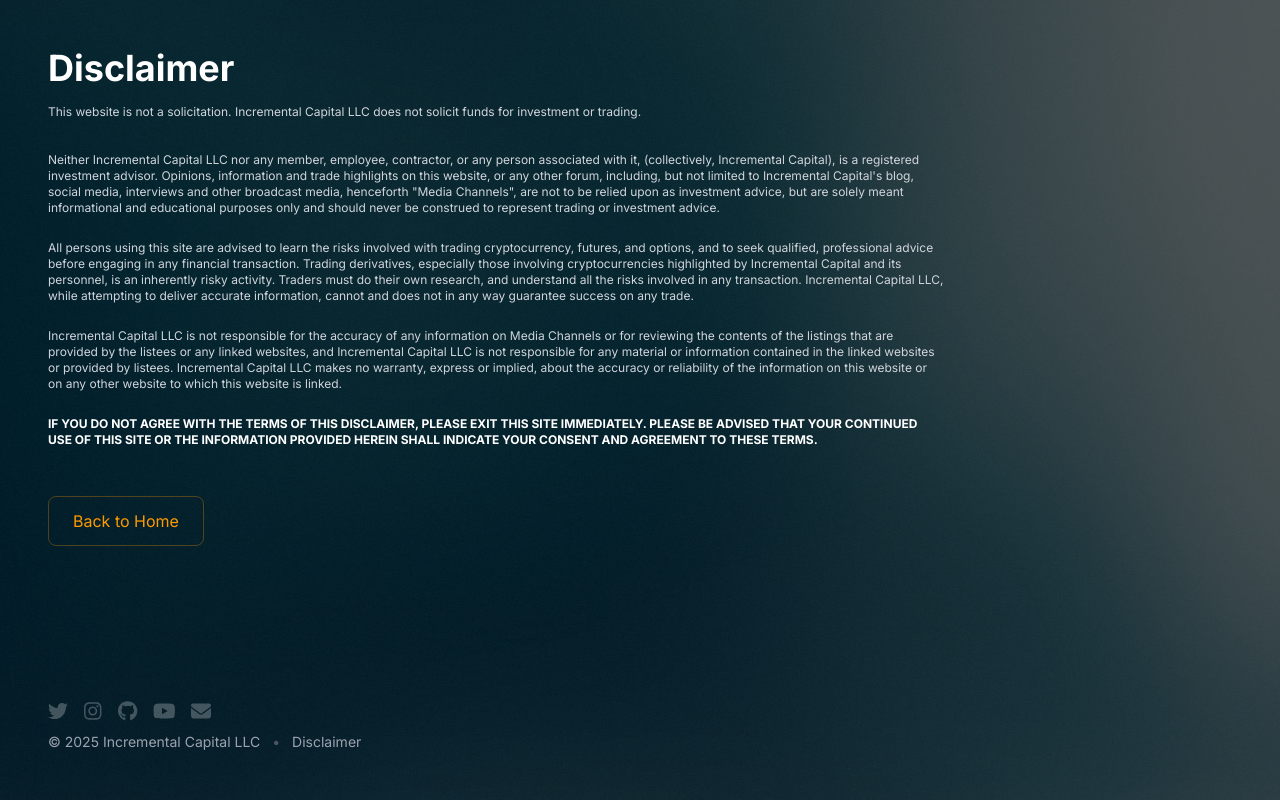
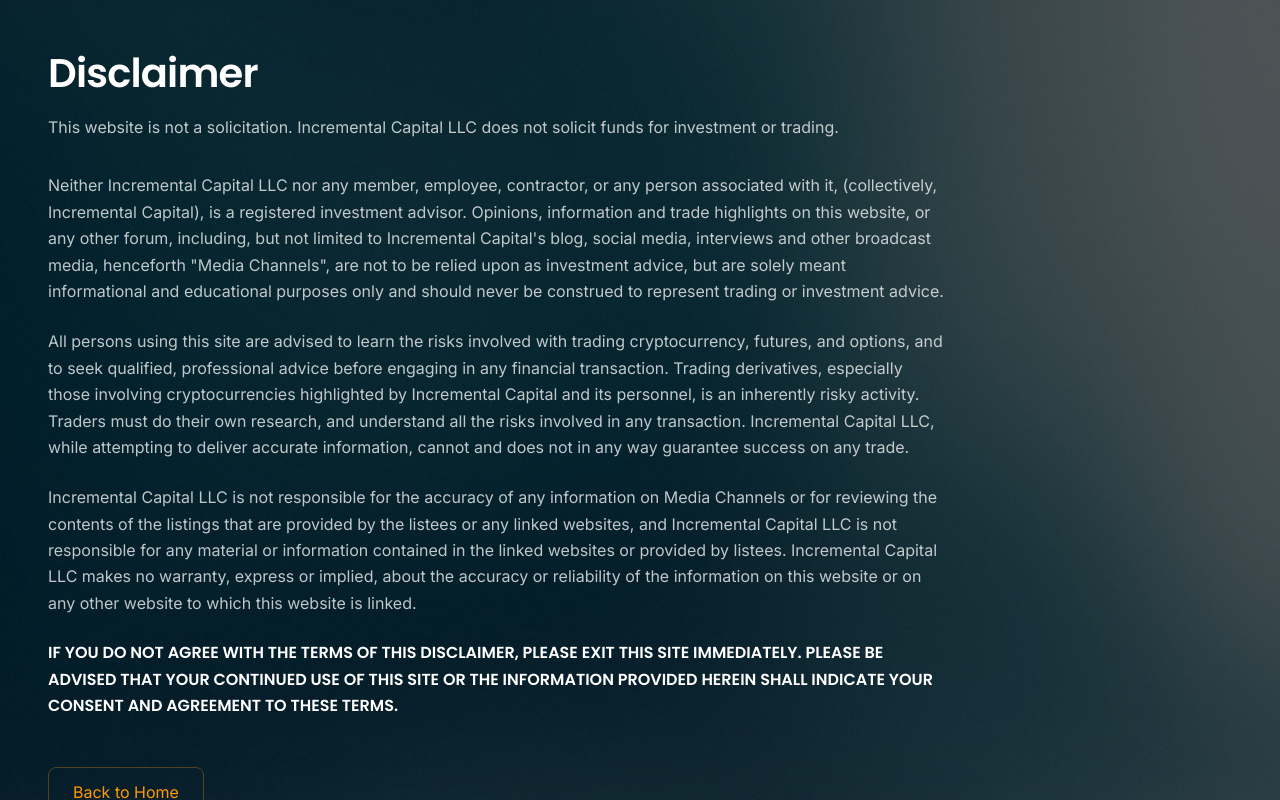
Before and after one commit to incrementalcapitalist/incremental-capital-website, a React (Vite) app: page /disclaimer in a window 1280 px wide. Built offline with nearby package versions, Linux system fonts and the light colour scheme; no server answers.

Commit message:
update disclaimer fonts

```diff
--- a/src/pages/Disclaimer.tsx
+++ b/src/pages/Disclaimer.tsx
@@ -12,17 +12,17 @@ const Disclaimer: React.FC = () => {
 
       {/* Match the height and flex structure of our Home page */}
       <div className="h-full flex flex-col">
-        <div className="flex-1 max-w-4xl">
+        <div className="max-w-4xl">
           <header className="mb-8">
-            <h1 className="text-3xl md:text-4xl font-bold text-white mb-4">
+            <h1 className="font-display text-display-medium text-white mb-4">
               Disclaimer
             </h1>
-            <p className="text-xs text-gray-300">
+            <p className="text-body text-text-primary">
               This website is not a solicitation. Incremental Capital LLC does not solicit funds for investment or trading.
             </p>
           </header>
 
-          <div className="space-y-6 text-xs text-gray-300">
+          <div className="space-y-6 text-body text-text-primary">
             <p>
               Neither Incremental Capital LLC nor any member, employee, contractor, or any person associated with it,
               (collectively, Incremental Capital), is a registered investment advisor. Opinions, information and trade
@@ -50,7 +50,7 @@ const Disclaimer: React.FC = () => {
               website is linked.
             </p>
 
-            <p className="font-bold text-white">
+            <p className="font-display font-semibold text-white">
               IF YOU DO NOT AGREE WITH THE TERMS OF THIS DISCLAIMER, PLEASE EXIT THIS SITE IMMEDIATELY.
               PLEASE BE ADVISED THAT YOUR CONTINUED USE OF THIS SITE OR THE INFORMATION PROVIDED HEREIN
               SHALL INDICATE YOUR CONSENT AND AGREEMENT TO THESE TERMS.
@@ -66,7 +66,7 @@ const Disclaimer: React.FC = () => {
             <Link
               to="/"
               className="inline-block px-6 py-3 text-primary border border-primary/30
-                       rounded-lg hover:bg-primary/10 transition-colors duration-200"
+                      rounded-lg hover:bg-primary/10 transition-colors duration-200"
             >
               Back to Home
             </Link>
```
